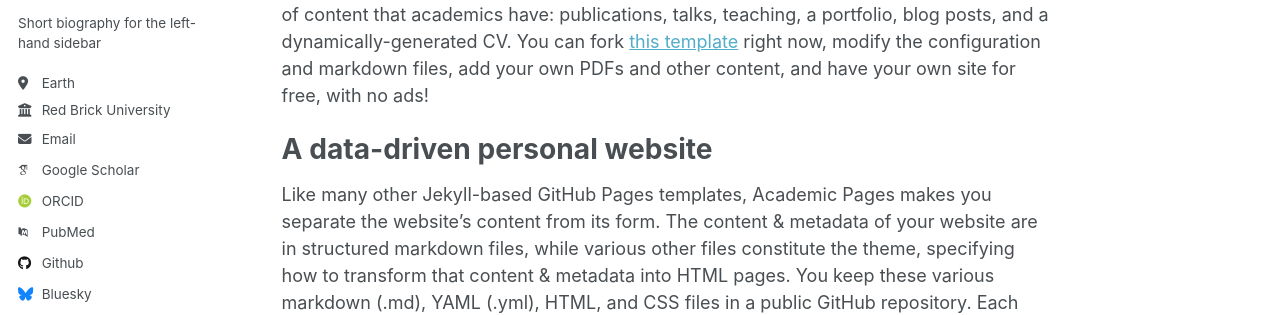
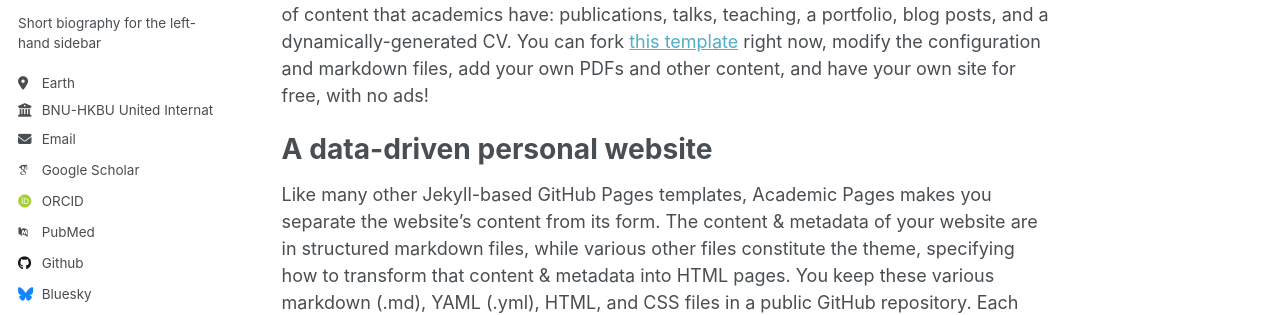
Before and after one commit to samklein112/samklein112.github.io, a Jekyll site: the page built from _pages/about.md, in a window 1280 px wide. Shown: the part 310-625 px from the top of the page. Built offline with Jekyll 4.4.1, drawn with Linux system fonts in a browser that asks for light colours; some web fonts are replaced.

Commit message:
Update _config.yml

```diff
--- a/_config.yml
+++ b/_config.yml
@@ -14,7 +14,7 @@ name                     : &name "Bowen Li"
 description              : &description "personal description"
 url                      : https://academicpages.github.io # the base hostname & protocol for your site e.g. "https://mmistakes.github.io"
 baseurl                  : "" # the subpath of your site, e.g. "/blog"
-repository               : "academicpages/academicpages.github.io"
+repository               : "https://samklein112.github.io"
 
 # Site Author - The following control what appear as part of the author content on the side bar.
 #               If a field is blank the icon and link will not appear, otherwise it will be shown.
@@ -26,15 +26,15 @@ author:
   pronouns         : # example: "she/her"
   bio              : "Short biography for the left-hand sidebar"
   location         : "Earth"
-  employer         : "Red Brick University"
+  employer         : "BNU-HKBU United International College"
   uri              : # URL
-  email            : "none@example.org"
+  email            : "calvinsam112@gmail.com"
 
   # Academic websites
   arxiv            : # URL - Update with the correct link to your profile
   googlescholar    : "https://scholar.google.com/citations?user=PS_CX0AAAAAJ"
   impactstory      : # URL
-  orcid            : "http://orcid.org/yourorcidurl"
+  orcid            : "https://orcid.org/0009-0007-7701-627X"
   semantic         : # URL
   pubmed           : "https://www.ncbi.nlm.nih.gov/pubmed/?term=john+snow"
   researchgate     : # URL
```
